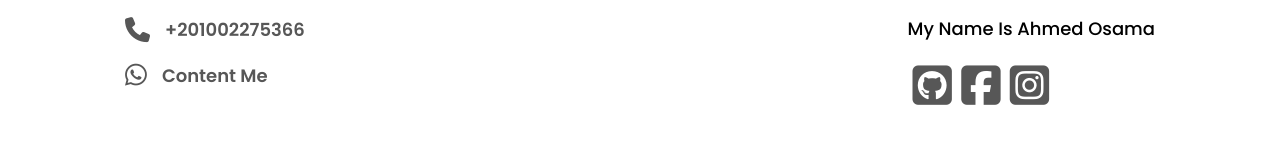
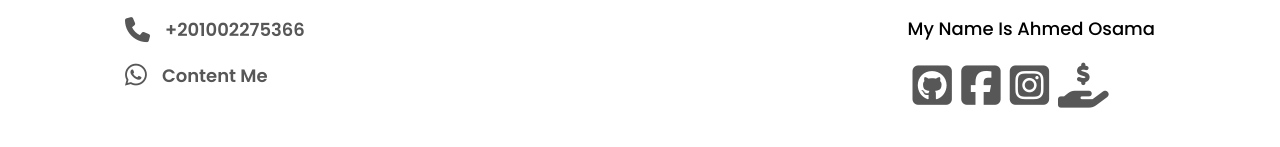
Before and after one commit to Megawy/QR-Code-Generator, a plain HTML site: page index.html in a window 1280 px wide. Shown: the part 709-856 px from the top of the page. Drawn offline with Linux system fonts and the light colour scheme.

Commit message:
Add files via upload

```diff
--- a/index.html
+++ b/index.html
@@ -63,6 +63,8 @@
                                 rel="noopener noreferrer"><i class="fa-brands fa-square-facebook"></i></a>
                             <a href="https://www.instagram.com/megavlr/" target="_blank" rel="noopener noreferrer"><i
                                     class="fa-brands fa-square-instagram"></i></a>
+                            <a href="https://megawy.github.io/Support/" target="_blank" rel="noopener noreferrer"><i
+                                    class="fa-solid fa-hand-holding-dollar fa-bounce"></i></a>
                         </div>
                     </div>
                 </div>
```
